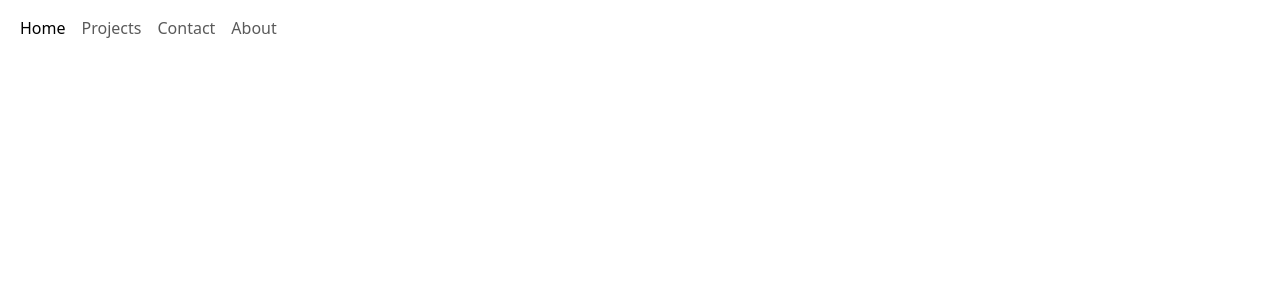
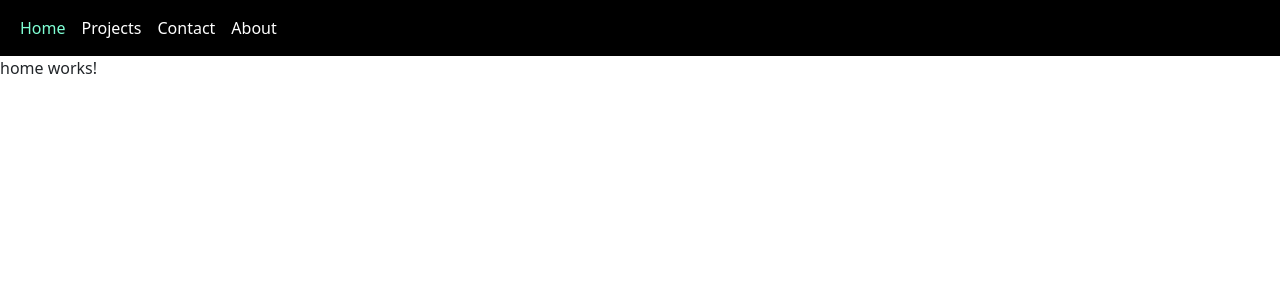
Before and after one commit to dillonwoodland/portfolio, an Angular app in the folder front-end/: page / in a window 1280 px wide. Shown: the top 300 px of the page. Built offline with nearby package versions, Linux system fonts and the light colour scheme.

Commit message:
The navigation bar now works well and responsively other than the active tab is not highlighted the correct color...

```diff
--- a/front-end/src/app/app-routing.module.ts
+++ b/front-end/src/app/app-routing.module.ts
@@ -1,7 +1,28 @@
 import { NgModule } from '@angular/core';
 import { RouterModule, Routes } from '@angular/router';
+import { HomeComponent } from './home/home.component';
+import { ProjectsComponent } from './projects/projects.component';
+import { ContactComponent } from './contact/contact.component';
+import { AboutComponent } from './about/about.component';
 
-const routes: Routes = [];
+const routes: Routes = [
+  {
+    path: '',
+    component: HomeComponent
+  },
+  {
+    path: 'Projects',
+    component: ProjectsComponent
+  },
+  {
+    path: 'Contact',
+    component: ContactComponent
+  },
+  {
+    path: 'About',
+    component: AboutComponent
+  }
+];
 
 @NgModule({
   imports: [RouterModule.forRoot(routes)],
--- a/front-end/src/app/navigation/navigation.component.css
+++ b/front-end/src/app/navigation/navigation.component.css
@@ -0,0 +1,22 @@
+* {
+    background-color: black;
+    color: white;
+}
+
+.nav-link.active {
+    color: aquamarine
+}
+
+.nav-link:hover {
+    color: white;
+    cursor: pointer;
+    text-decoration: underline;
+}
+
+button {
+    background-color: aquamarine;
+}
+
+.navbar-toggler-icon {
+    background-color: aquamarine;
+}
--- a/front-end/src/app/navigation/navigation.component.html
+++ b/front-end/src/app/navigation/navigation.component.html
@@ -1,24 +1,18 @@
-<div class="collapse" id="navbarToggleExternalContent" data-bs-theme="dark">
-    <div class="bg-dark p-4">
-        <h5 class="text-body-emphasis h4">Collapsed content</h5>
-        <span class="text-body-secondary">Toggleable via the navbar brand.</span>
-    </div>
-</div>
 <nav class="navbar navbar-expand-md">
     <div class="container-fluid position-relative">
         <div class="d-none d-md-block expanded-menu">
             <ul class="navbar-nav justify-content-end flex-grow-1 pe-3">
                 <li class="nav-item">
-                    <a class="nav-link active" aria-current="page">Home</a>
+                    <a class="nav-link active" (click)="homeClicked()" aria-current="page">Home</a>
                 </li>
                 <li class="nav-item">
-                    <a class="nav-link">Projects</a>
+                    <a class="nav-link" (click)="projectsClicked()">Projects</a>
                 </li>
                 <li class="nav-item">
-                    <a class="nav-link">Contact</a>
+                    <a class="nav-link" (click)="contactClicked()">Contact</a>
                 </li>
                 <li class="nav-item">
-                    <a class="nav-link">About</a>
+                    <a class="nav-link" (click)="aboutClicked()">About</a>
                 </li>
             </ul>
         </div>
@@ -27,22 +21,19 @@
             <span class="navbar-toggler-icon"></span>
         </button>
         <div class="collapse collapse-end" tabindex="-1" id="collapseNavbar" aria-labelledby="collapseNavbarLabel">
-            <div class="collapse-header">
-                <h5 class="collapse-title" id="collapseNavbarLabel">Menu</h5>
-            </div>
             <div class="collapse-body">
                 <ul class="navbar-nav justify-content-end flex-grow-1 pe-3">
                     <li class="nav-item">
-                        <a class="nav-link active" aria-current="page">Home</a>
+                        <a class="nav-link active" (click)="homeClicked()" aria-current="page">Home</a>
                     </li>
                     <li class="nav-item">
-                        <a class="nav-link">Projects</a>
+                        <a class="nav-link" (click)="projectsClicked()">Projects</a>
                     </li>
                     <li class="nav-item">
-                        <a class="nav-link">Contact</a>
+                        <a class="nav-link" (click)="contactClicked()">Contact</a>
                     </li>
                     <li class="nav-item">
-                        <a class="nav-link">About</a>
+                        <a class="nav-link" (click)="aboutClicked()">About</a>
                     </li>
                 </ul>
             </div>
--- a/front-end/src/app/navigation/navigation.component.ts
+++ b/front-end/src/app/navigation/navigation.component.ts
@@ -1,4 +1,5 @@
 import { Component } from '@angular/core';
+import { Router } from '@angular/router';
 
 @Component({
   selector: 'app-navigation',
@@ -6,5 +7,19 @@ import { Component } from '@angular/core';
   styleUrls: ['./navigation.component.css']
 })
 export class NavigationComponent {
+  constructor(private router: Router) { }
 
+  homeClicked() {
+    this.router.navigate(['/']);
+  }
+
+  projectsClicked() {
+    this.router.navigate(['Projects']);
+  }
+  contactClicked() {
+    this.router.navigate(['Contact']);
+  }
+  aboutClicked() {
+    this.router.navigate(['About']);
+  }
 }
```
